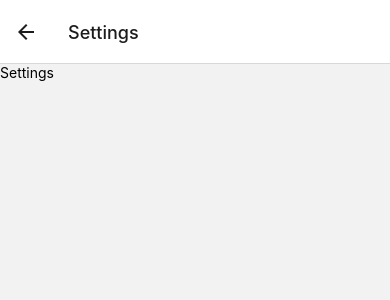
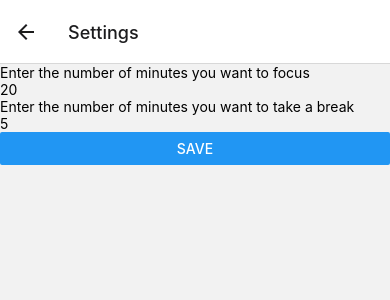
Before and after one commit to Solymaz/pomodoro, a React Native app: screen /Settings in a window 390 px wide. Shown: the top 300 px of the page. Built offline with nearby package versions, Linux system fonts and the light colour scheme.

Commit message:
settings form (work in progress)

```diff
--- a/screens/SettingsScreen.tsx
+++ b/screens/SettingsScreen.tsx
@@ -1,6 +1,25 @@
-import React from "react";
-import { Text } from "react-native";
+import React, { useState } from "react";
+import { Button, Text, TextInput } from "react-native";
 
 export default function SettingsScreen(): JSX.Element {
-  return <Text>Settings</Text>;
+  const [focusMinutes, setFocusMinutes] = useState<number>(20);
+  const [breakMinutes, setBreakMinutes] = useState<number>(5);
+  return (
+    <>
+      <Text>Enter the number of minutes you want to focus</Text>
+      <TextInput
+        value={focusMinutes}
+        onChangeText={(newTime) => setFocusMinutes(newTime)}
+      />
+      <Text>Enter the number of minutes you want to take a break</Text>
+      <TextInput
+        value={breakMinutes}
+        onChangeText={(newTime) => setFocusMinutes(newTime)}
+      />
+      <Button
+        title="Save"
+        onPress={() => onSumit(focusMinutes, breakMinutes)}
+      />
+    </>
+  );
 }
```
